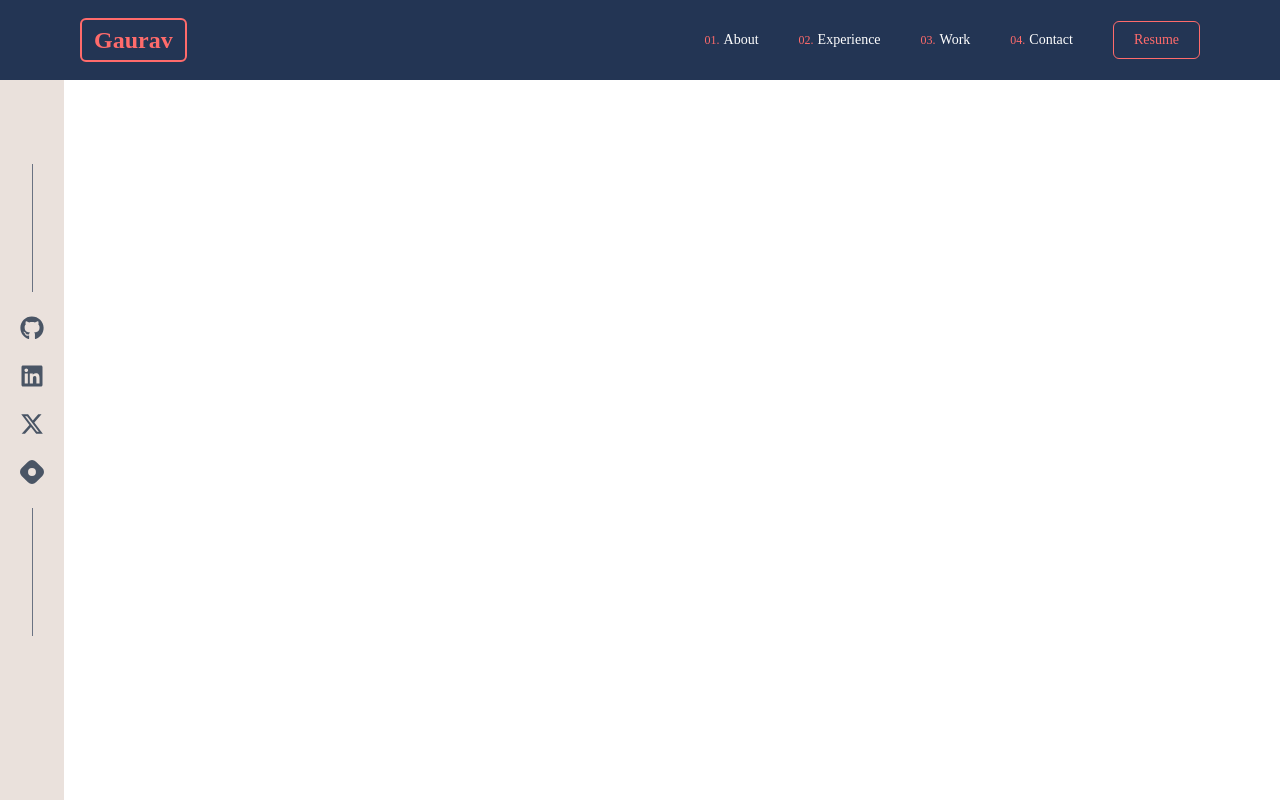
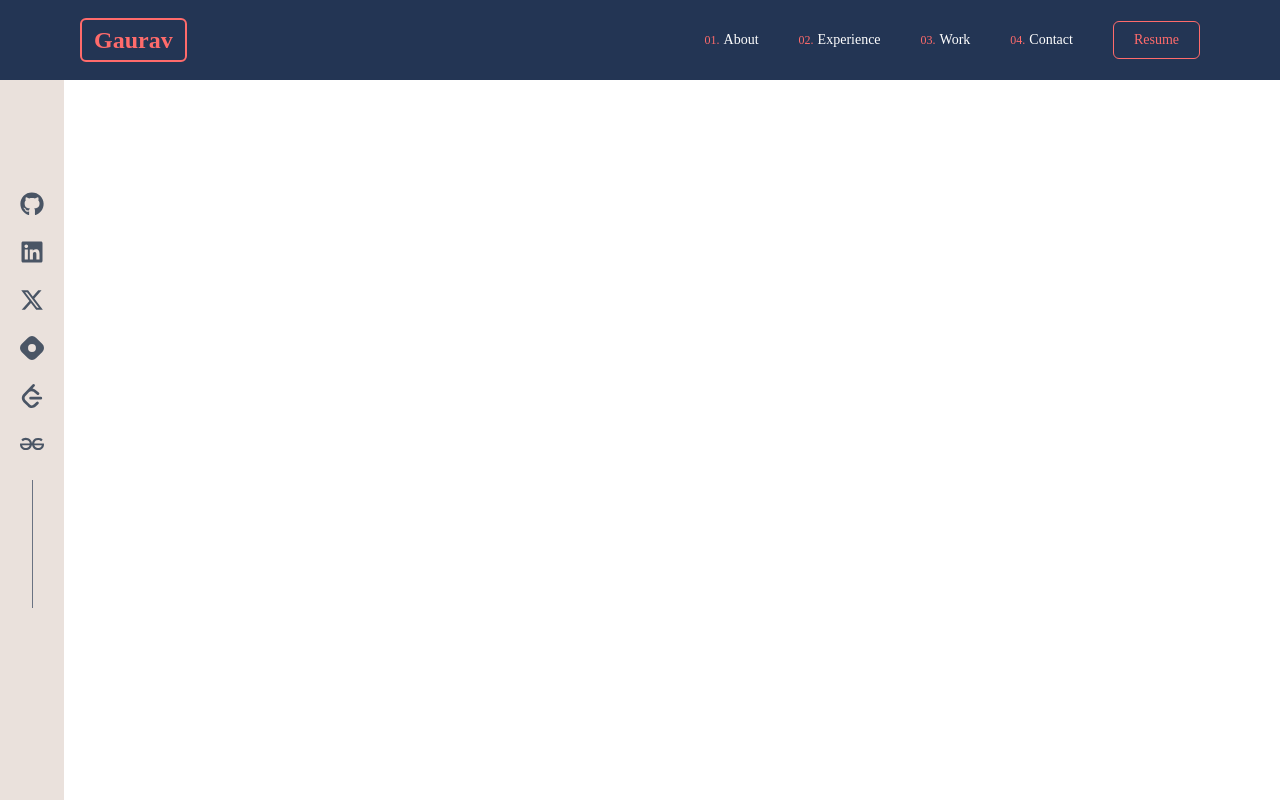
Before and after one commit to gaurav0973/gauravPortfolioWebsite, a React (Vite) app: page / in a window 1280 px wide. Built offline with nearby package versions, Linux system fonts and the light colour scheme.

Commit message:
Updated colors on hover in SocialSideBar component

```diff
--- a/src/components/SocialSidebar.jsx
+++ b/src/components/SocialSidebar.jsx
@@ -1,33 +1,42 @@
-import React from 'react';
-import { FaGithub, FaLinkedin } from 'react-icons/fa';
-import { SiHashnode } from 'react-icons/si';
-import { FaXTwitter } from "react-icons/fa6";
+import React from 'react'
+import { FaGithub, FaLinkedin } from 'react-icons/fa'
+import { SiHashnode } from 'react-icons/si'
+import { FaXTwitter } from "react-icons/fa6"
+import { SiLeetcode } from "react-icons/si"
+import { SiGeeksforgeeks } from "react-icons/si"
 
 const SocialSidebar = () => {
   return (
     <div className="hidden lg:flex flex-col items-center fixed left-0 top-0 h-screen w-16 bg-[#EAE1DC] justify-center space-y-6 z-40">
 
-      {/* Vertical Line */}
-      <div className="w-[1px] h-32 bg-gray-500"></div>
-
       {/* Github */}
-      <a href="https://github.com/gaurav0973" target="_blank" rel="noopener noreferrer" className="text-gray-600 hover:text-[#FF6B6B] transition">
+      <a href="https://github.com/gaurav0973" target="_blank" rel="noopener noreferrer" className="text-gray-600 hover:text-[#010409] transition">
         <FaGithub size={24} />
       </a>
 
       {/* LinkedIn */}
-      <a href="https://www.linkedin.com/in/gaurav-maurya0973/" target="_blank" rel="noopener noreferrer" className="text-gray-600 hover:text-[#FF6B6B] transition">
+      <a href="https://www.linkedin.com/in/gaurav-maurya0973/" target="_blank" rel="noopener noreferrer" className="text-gray-600 hover:text-[#0B66BE] transition">
         <FaLinkedin size={24} />
       </a>
 
       {/* Twitter */}
-      <a href="https://www.linkedin.com/in/gaurav-maurya0973/" target="_blank" rel="noopener noreferrer" className="text-gray-600 hover:text-[#FF6B6B] transition">
+      <a href="https://x.com/gauravkmaurya09" target="_blank" rel="noopener noreferrer" className="text-gray-600 hover:text-[#01A3F2] transition">
         <FaXTwitter size={24} />
       </a>
 
       {/* HashNode */}
-      <a href="https://hashnode.com/@gaurav009" target="_blank" rel="noopener noreferrer" className="text-gray-600 hover:text-[#FF6B6B] transition">
+      <a href="https://hashnode.com/@gaurav009" target="_blank" rel="noopener noreferrer" className="text-gray-600 hover:text-[#2962FF] transition">
         <SiHashnode size={24} />
+      </a>
+
+      {/* Leetcode */}
+      <a href="https://leetcode.com/u/gaurav972003/" target="_blank" rel="noopener noreferrer" className="text-gray-600 hover:text-[#FFA116] transition">
+        <SiLeetcode  size={24} />
+      </a>
+
+      {/* GeekForGeeks */}
+      <a href="https://www.geeksforgeeks.org/user/gaurav009/" target="_blank" rel="noopener noreferrer" className="text-gray-600 hover:text-[#2F8D46] transition">
+        <SiGeeksforgeeks   size={24} />
       </a>
 
       {/* Vertical Line */}
```
